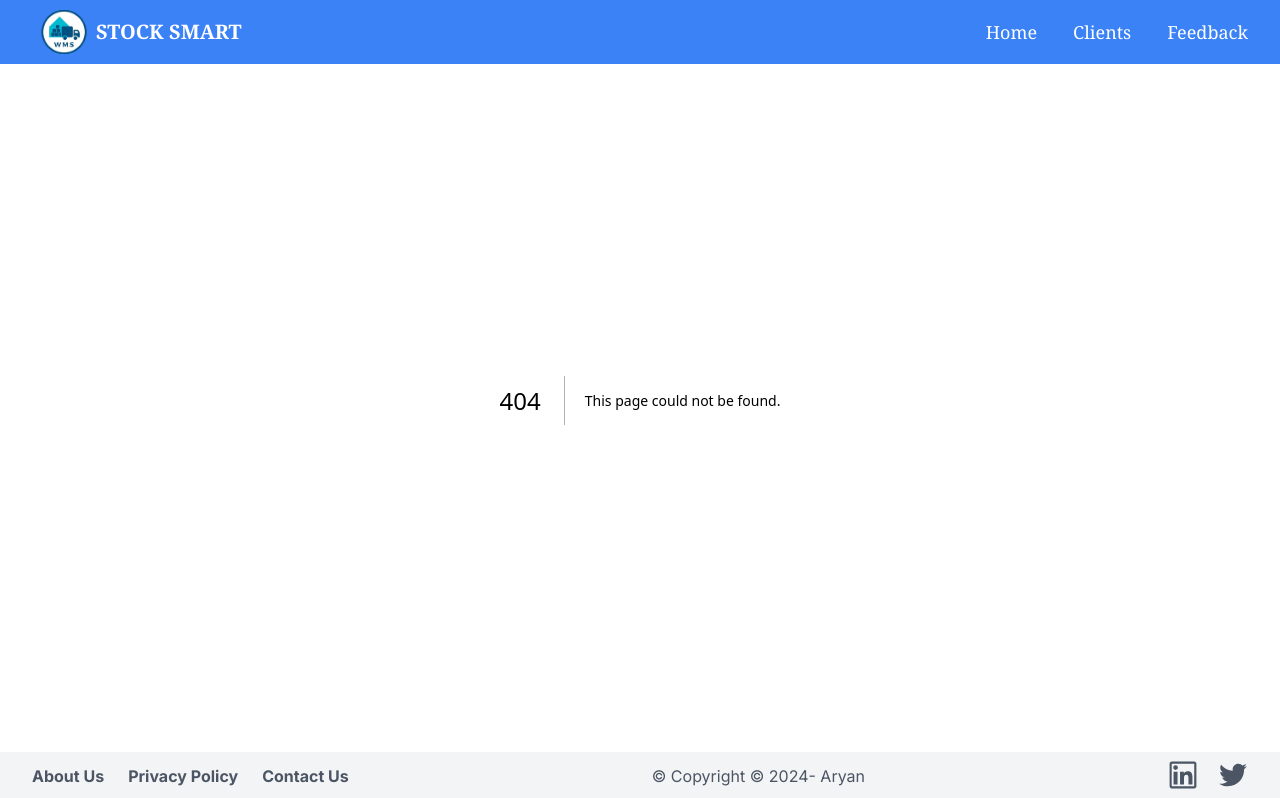
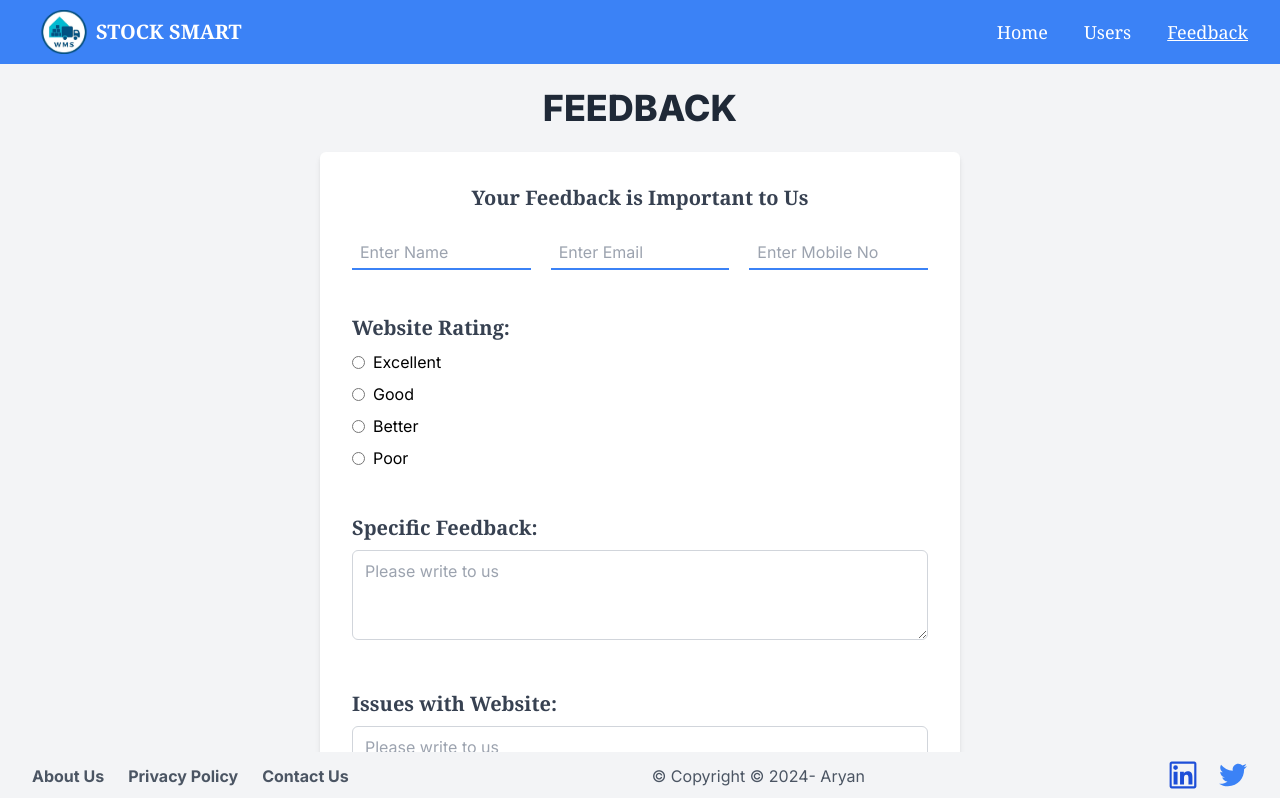
Before and after one commit to YadavAryan2005/stock_smart_NextJS, a Next.js app: page /feedback in a window 1280 px wide. Before the commit this address had no page. Shown: the top 798 px of the page. Built offline with nearby package versions, Linux system fonts and the light colour scheme.

Commit message:
feedback form added

```diff
--- /dev/null
+++ b/src/app/feedback/page.tsx
@@ -0,0 +1,161 @@
+"use client";
+import { storeFeedback } from "@/utils/actions";
+import { ChangeEvent, useState } from "react";
+export default function Feedback() {
+  const [feedback, setFeedback] = useState({
+    Name: "",
+    email: "",
+    mobile: "",
+    rating: "",
+    sfeedback: "",
+    iwebsite: "",
+  });
+
+  const handleChange = (
+    e:
+      | ChangeEvent<HTMLInputElement>
+      | ChangeEvent<HTMLTextAreaElement>
+      | ChangeEvent<HTMLSelectElement>
+  ) => {
+    const { name, value } = e.target;
+    setFeedback({
+      ...feedback,
+      [name]: value,
+    });
+  };
+
+  const handleSubmit = (e: ChangeEvent<HTMLFormElement>) => {
+    e.preventDefault();
+    storeFeedback(feedback);
+  };
+  return (
+    <div className='flex pt-16 sm:pb-16 px-5 flex-col justify-center items-center min-h-screen py-6 bg-gray-100'>
+      <h1 className='text-2xl sm:text-4xl font-extrabold text-gray-800 py-6'>
+        FEEDBACK
+      </h1>
+      <div className='w-full md:w-[50vw] bg-white shadow-md rounded-md p-8'>
+        <h2 className='text-center font-serif text-xl font-bold mb-6 text-gray-700'>
+          Your Feedback is Important to Us
+        </h2>
+        <form onSubmit={handleSubmit}>
+          <div className='flex flex-col gap-5'>
+            <div className='flex flex-col md:flex-row justify-between gap-5'>
+              <input
+                type='text'
+                name='Name'
+                value={feedback.Name}
+                onChange={handleChange}
+                placeholder='Enter Name'
+                className='border-b-2 border-blue-500 w-full md:w-1/3 px-2 py-1 outline-none focus:border-blue-700'
+                required
+              />
+              <input
+                type='email'
+                name='email'
+                value={feedback.email}
+                onChange={handleChange}
+                placeholder='Enter Email'
+                className='border-b-2 border-blue-500 w-full md:w-1/3 px-2 py-1 outline-none focus:border-blue-700'
+                required
+              />
+              <input
+                type='text'
+                name='mobile'
+                value={feedback.mobile}
+                onChange={handleChange}
+                placeholder='Enter Mobile No'
+                className='border-b-2 border-blue-500 w-full md:w-1/3 px-2 py-1 outline-none focus:border-blue-700'
+                required
+              />
+            </div>
+            <div className='mt-6'>
+              <h3 className='font-serif text-xl font-bold mb-2 text-gray-700'>
+                Website Rating:
+              </h3>
+              <div className='flex flex-col gap-2'>
+                <label className='flex items-center'>
+                  <input
+                    type='radio'
+                    name='rating'
+                    value='excellent'
+                    checked={feedback.rating === "excellent"}
+                    onChange={handleChange}
+                    className='mr-2'
+                  />
+                  Excellent
+                </label>
+                <label className='flex items-center'>
+                  <input
+                    type='radio'
+                    name='rating'
+                    value='good'
+                    checked={feedback.rating === "good"}
+                    onChange={handleChange}
+                    className='mr-2'
+                  />
+                  Good
+                </label>
+                <label className='flex items-center'>
+                  <input
+                    type='radio'
+                    name='rating'
+                    value='better'
+                    checked={feedback.rating === "better"}
+                    onChange={handleChange}
+                    className='mr-2'
+                  />
+                  Better
+                </label>
+                <label className='flex items-center'>
+                  <input
+                    type='radio'
+                    name='rating'
+                    value='poor'
+                    checked={feedback.rating === "poor"}
+                    onChange={handleChange}
+                    className='mr-2'
+                  />
+                  Poor
+                </label>
+              </div>
+            </div>
+            <div className='mt-6'>
+              <h3 className='font-serif text-xl font-bold mb-2 text-gray-700'>
+                Specific Feedback:
+              </h3>
+              <textarea
+                name='sfeedback'
+                value={feedback.sfeedback}
+                onChange={handleChange}
+                placeholder='Please write to us'
+                rows={3}
+                className='border border-gray-300 w-full rounded-md px-3 py-2 outline-none focus:border-blue-500'
+              ></textarea>
+            </div>
+            <div className='mt-6'>
+              <h3 className='font-serif text-xl font-bold mb-2 text-gray-700'>
+                Issues with Website:
+              </h3>
+              <textarea
+                name='iwebsite'
+                value={feedback.iwebsite}
+                onChange={handleChange}
+                placeholder='Please write to us'
+                rows={3}
+                className='border border-gray-300 w-full rounded-md px-3 py-2 outline-none focus:border-blue-500'
+              ></textarea>
+            </div>
+            <div className='flex justify-center mt-6'>
+              <button
+                type='submit'
+                className='bg-blue-500 text-white py-2 px-6 rounded-lg font-bold hover:bg-blue-700 transition-colors'
+              >
+                POST
+              </button>
+            </div>
+          </div>
+        </form>
+      </div>
+    </div>
+  );
+}
--- a/src/app/page.tsx
+++ b/src/app/page.tsx
@@ -8,7 +8,7 @@ import { useEffect, useState } from "react";
 
 export default function Home() {
   const [products, setProducts] = useState<ProductI[]>([]);
-
+  const [updateProduct, setUpdateProduct] = useState<ProductI | null>(null);
   useEffect(() => {
     const fetchData = async () => {
       try {
@@ -23,9 +23,9 @@ export default function Home() {
 
   return (
     <main className='mt-16'>
-      <Search products={products}/>
-      <ProductForm />
-      <ProductTable products={products} />
+      <Search products={products} setUpdateProduct={setUpdateProduct} />
+      <ProductForm  updateProduct={updateProduct} />
+      <ProductTable products={products}/>
     </main>
   );
 }
--- a/src/components/Footer.tsx
+++ b/src/components/Footer.tsx
@@ -34,7 +34,7 @@ function Footer() {
             rel='noopener noreferrer'
           >
             <LinkedinOutlined
-              className='hover:text-gray-900 transition-colors'
+              className='hover:text-blue-600 text-blue-700'
               style={{ fontSize: 30 }}
             />
           </a>
@@ -44,7 +44,7 @@ function Footer() {
             rel='noopener noreferrer'
           >
             <TwitterOutlined
-              className='hover:text-gray-900 transition-colors'
+              className='hover:text-blue-600 text-blue-500'
               style={{ fontSize: 30 }}
             />
           </a>
--- a/src/components/Header.tsx
+++ b/src/components/Header.tsx
@@ -1,57 +1,77 @@
 "use client";
-import React, { useState } from "react";
+import Link from "next/link";
 import { usePathname } from "next/navigation";
+import { useState } from "react";
+const Links = [
+  {
+    name: "Home",
+    link: "/",
+  },
+  {
+    name: "Users",
+    link: "/users",
+  },
+  {
+    name: "Feedback",
+    link: "/feedback",
+  },
+];
 function Nav() {
-  const pathname=usePathname();
+  const pathname = usePathname();
+  console.log(pathname);
   const [isOpen, setIsOpen] = useState(false);
 
   return (
-    <nav className="bg-blue-500 z-20 text-white fixed w-full top-0">
-      <div className="px-4 sm:px-6 lg:px-8">
-        <div className="flex justify-between h-16 items-center">
-          <div className="flex items-center">
-            <img src="logo.png" alt="Logo" className="w-16" />
-            <h1 className="text-xl font-bold font-serif">STOCK SMART</h1>
+    <nav className='bg-blue-500 z-20 text-white fixed w-full top-0'>
+      <div className='px-4 sm:px-6 lg:px-8'>
+        <div className='flex justify-between h-16 items-center'>
+          <div className='flex items-center'>
+            <img src='logo.png' alt='Logo' className='w-16' />
+            <h1 className='text-xl font-bold font-serif'>STOCK SMART</h1>
           </div>
-          <div className="hidden md:flex gap-5 flex-1 justify-end space-x-4 text-lg font-serif">
-            <a href="./" className={`hover:text-gray-200 ${pathname===""?"bg-white":"bg-blue"}`}>
-              Home
-            </a>
-            <a href="./client" className="hover:text-gray-200">
-              Clients
-            </a>
-            <a href="./feedback" className="hover:text-gray-200">
-              Feedback
-            </a>
+          <div className='hidden md:flex gap-5 flex-1 justify-end space-x-4 text-lg font-serif'>
+            {Links.map((value) => {
+              return (
+                <Link
+                  key={value.name}
+                  href={value.link}
+                  className={`hover:text-gray-200 ${
+                    pathname == value.link ? "underline" : ""
+                  }`}
+                >
+                  {value.name}
+                </Link>
+              );
+            })}
           </div>
-          <div className="md:hidden">
+          <div className='md:hidden'>
             <button
               onClick={() => setIsOpen(!isOpen)}
-              type="button"
-              className="text-white hover:text-gray-200 focus:outline-none focus:text-gray-200"
-              aria-controls="mobile-menu"
+              type='button'
+              className='text-white hover:text-gray-200 focus:outline-none focus:text-gray-200'
+              aria-controls='mobile-menu'
               aria-expanded={isOpen}
             >
               <svg
-                className="h-6 w-6"
-                xmlns="http://www.w3.org/2000/svg"
-                fill="none"
-                viewBox="0 0 24 24"
-                stroke="currentColor"
+                className='h-6 w-6'
+                xmlns='http://www.w3.org/2000/svg'
+                fill='none'
+                viewBox='0 0 24 24'
+                stroke='currentColor'
               >
                 {isOpen ? (
                   <path
-                    strokeLinecap="round"
-                    strokeLinejoin="round"
-                    strokeWidth="2"
-                    d="M6 18L18 6M6 6l12 12"
+                    strokeLinecap='round'
+                    strokeLinejoin='round'
+                    strokeWidth='2'
+                    d='M6 18L18 6M6 6l12 12'
                   />
                 ) : (
                   <path
-                    strokeLinecap="round"
-                    strokeLinejoin="round"
-                    strokeWidth="2"
-                    d="M4 6h16M4 12h16M4 18h16"
+                    strokeLinecap='round'
+                    strokeLinejoin='round'
+                    strokeWidth='2'
+                    d='M4 6h16M4 12h16M4 18h16'
                   />
                 )}
               </svg>
@@ -62,32 +82,22 @@ function Nav() {
 
       {/* Mobile Menu */}
       {isOpen && (
-        <div className="md:hidden">
-          <ul className="px-2 pt-2 pb-3 space-y-1 text-lg font-semibold">
-            <li>
-              <a
-                href="./"
-                className="block px-3 py-2 rounded-md hover:text-gray-200"
-              >
-                Home
-              </a>
-            </li>
-            <li>
-              <a
-                href="./client"
-                className="block px-3 py-2 rounded-md hover:text-gray-200"
-              >
-                Clients
-              </a>
-            </li>
-            <li>
-              <a
-                href="./feedback"
-                className="block px-3 py-2 rounded-md hover:text-gray-200"
-              >
-                Feedback
-              </a>
-            </li>
+        <div className='md:hidden'>
+          <ul className='px-2 pt-2 pb-3 space-y-1 text-lg font-semibold text-center'>
+            {Links.map((value) => {
+              return (
+                <li
+                  key={value.name}
+                  className={`hover:text-gray-200 py-2 ${
+                    pathname == value.link
+                      ? "bg-white w-full text-black hover:text-black rounded-md"
+                      : ""
+                  }`}
+                >
+                  <Link href={value.link}>{value.name}</Link>
+                </li>
+              );
+            })}
           </ul>
         </div>
       )}
--- a/src/components/ProductForm.tsx
+++ b/src/components/ProductForm.tsx
@@ -1,7 +1,11 @@
 "use client";
+import { ProductI } from "@/model/product";
 import { storeProduct } from "@/utils/actions";
-import { ChangeEvent, FormEvent, useState } from "react";
-function ProductForm() {
+import { ChangeEvent, FormEvent, useEffect, useState } from "react";
+function ProductForm(
+  this: any,
+  { updateProduct }: { updateProduct: ProductI | null }
+) {
   const [product, setProduct] = useState({
     Name: "",
     Description: "",
@@ -13,10 +17,34 @@ function ProductForm() {
   ) => {
     setProduct({ ...product, [e.target.name]: e.target.value });
   };
+  const handleNumberInput = (e: any) => {
+    let { value, min, max } = e.target;
+    value = Math.max(Number(min), Math.min(Number(max), Number(value)));
+    setProduct({ ...product, [e.target.name]: value });
+    if (value === 0) {
+      setProduct({ ...product, [e.target.name]: "" });
+    }
+  };
+  console.log("product.Price", product.Price);
   const handleSubmit = async (e: FormEvent<HTMLFormElement>) => {
     e.preventDefault();
     await storeProduct(product);
   };
+  useEffect(() => {
+    if (updateProduct) {
+      setProduct(updateProduct);
+    }
+  }, [updateProduct]);
+  function imposeMinMax(el: any) {
+    if (el.value != "") {
+      if (parseInt(el.value) < parseInt(el.min)) {
+        el.value = el.min;
+      }
+      if (parseInt(el.value) > parseInt(el.max)) {
+        el.value = el.max;
+      }
+    }
+  }
   return (
     <div className='mx-auto mt-3'>
       <form
@@ -71,11 +99,14 @@ function ProductForm() {
           <input
             type='number'
             name='Price'
+            min={0}
+            max={1000}
             id='price'
             value={product.Price}
-            onChange={(e) => handleChange(e)}
+            onChange={(e) => handleNumberInput(e)}
             className='shadow appearance-none border rounded w-full py-2 px-3 text-gray-700 leading-tight focus:outline-none focus:shadow-outline'
             placeholder='Enter product price'
+            // onKeyUp={(el) => imposeMinMax(el)}
             required
           />
         </div>
@@ -91,8 +122,10 @@ function ProductForm() {
             type='number'
             name='Qty'
             id='quantity'
+            min={0}
+            max={1000}
             value={product.Qty}
-            onChange={(e) => handleChange(e)}
+            onChange={(e) => handleNumberInput(e)}
             className='shadow appearance-none border rounded w-full py-2 px-3 text-gray-700 leading-tight focus:outline-none focus:shadow-outline'
             placeholder='Enter product quantity'
             required
--- a/src/components/Search.tsx
+++ b/src/components/Search.tsx
@@ -1,10 +1,16 @@
-"use client";
 import { ProductI } from "@/model/product";
 import { ChangeEvent, useState } from "react";
-const Search = ({ products }: { products: ProductI[] }) => {
+
+interface SearchProps {
+  products: ProductI[];
+  setUpdateProduct: (product: ProductI | null) => void;
+}
+
+const Search: React.FC<SearchProps> = ({ products, setUpdateProduct }) => {
   const [searchTerm, setSearchTerm] = useState("");
   const [selectedProduct, setSelectedProduct] = useState<ProductI | null>(null);
   const [filteredProducts, setFilteredProducts] = useState(products);
+
   const handleSearchChange = (event: ChangeEvent<HTMLInputElement>) => {
     setSearchTerm(event.target.value);
     if (event.target.value.length > 0) {
@@ -17,29 +23,41 @@ const Search = ({ products }: { products: ProductI[] }) => {
       setFilteredProducts([]);
     }
   };
+
+  const updateProduct = () => {
+    if (selectedProduct) {
+      setUpdateProduct(selectedProduct);
+      setSearchTerm("");
+    }
+  };
+
   const selected = (product: ProductI) => {
     setSelectedProduct(product);
     setFilteredProducts([]);
     setSearchTerm(product.Name);
   };
+
   return (
-    <div className='w-full mx-auto mt-20 bg-white px-8 rounded-lg '>
-      <h1 className='text-2xl font-bold mb-6 '>Search a Product</h1>
+    <div className='w-full mx-auto mt-20 bg-white px-8 rounded-lg'>
+      <h1 className='text-2xl font-bold mb-6'>Search a Product</h1>
       <div className='relative'>
-        <div className='flex shadow appearance-none border-2 rounded text-gray-700 leading-tight '>
+        <div className='flex shadow appearance-none border-2 rounded text-gray-700 leading-tight'>
           <input
             type='text'
             value={searchTerm}
             onChange={handleSearchChange}
-            className='  rounded w-full py-2 px-3 text-gray-700 leading-tight focus:outline-none focus:shadow-outline hover:border-blue-500  '
+            className='rounded w-full py-2 px-3 text-gray-700 leading-tight focus:outline-none focus:shadow-outline hover:border-blue-500'
             placeholder='Search for a product'
           />
-          <button className='px-4 text-white font-bold bg-blue-500 hover:bg-blue-600 rounded-md m-1'>
+          <button
+            className='px-4 text-white font-bold bg-blue-500 hover:bg-blue-600 rounded-md m-1'
+            onClick={updateProduct}
+          >
             Update
           </button>
         </div>
         {filteredProducts.length > 0 && (
-          <ul className='absolute z-10 w-full bg-white border border-gray-300 rounded shadow-md mt-1 max-h-60 '>
+          <ul className='absolute z-10 w-full bg-white border border-gray-300 rounded shadow-md mt-1 max-h-60'>
             {filteredProducts.map((product) => (
               <li
                 key={product._id}
--- /dev/null
+++ b/src/model/feedback.ts
@@ -0,0 +1,21 @@
+import mongoose, { Schema, Types } from "mongoose";
+
+export interface FeedbackI {
+  _id?: Types.ObjectId;
+  Name: string;
+  email: string;
+  mobile: string;
+  rating: string;
+  sfeedback: string;
+  iwebsite: string;
+}
+const feedbackSchema = new Schema({
+  Name: { type: String },
+  email: { type: String },
+  mobile: { type: String },
+  rating: { type: String },
+  sfeedback: { type: String },
+  iwebsite: { type: String },
+});
+export default mongoose.models?.feedbacks ||
+  mongoose.model("feedbacks", feedbackSchema);
--- a/src/utils/actions.ts
+++ b/src/utils/actions.ts
@@ -1,11 +1,16 @@
 "use server";
+import feedback, { FeedbackI } from "@/model/feedback";
 import product, { ProductI } from "../model/product";
 import { connectDB, disconnectDB } from "./dbconnect";
 
 export const storeProduct = async (productData: ProductI) => {
   try {
     await connectDB();
-
+    if (productData._id) {
+      await product.updateOne({ _id: productData._id }, productData);
+      console.log("Product updated successfully");
+      return;
+    }
     const product123 = new product(productData);
 
     await product123.save();
@@ -29,3 +34,16 @@ export const getProducts = async (): Promise<ProductI[]> => {
     await disconnectDB();
   }
 };
+
+export const storeFeedback = async (Feedback: FeedbackI) => {
+  try {
+    await connectDB();
+    const feedback123 = new feedback(Feedback);
+    await feedback123.save();
+    console.log("Feedback stored successfully");
+  } catch (error) {
+    console.error("Error storing data:", error);
+  } finally {
+    await disconnectDB();
+  }
+};
```
